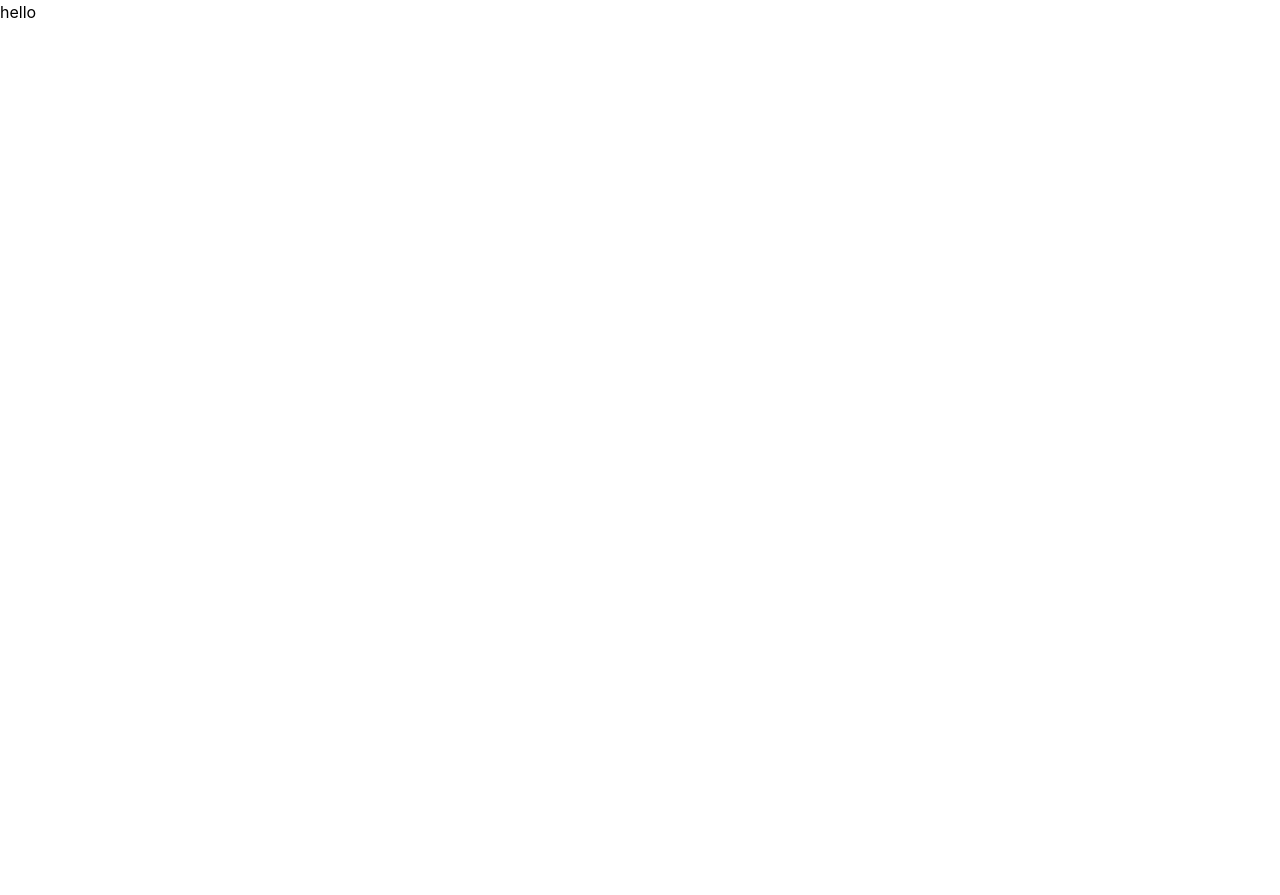
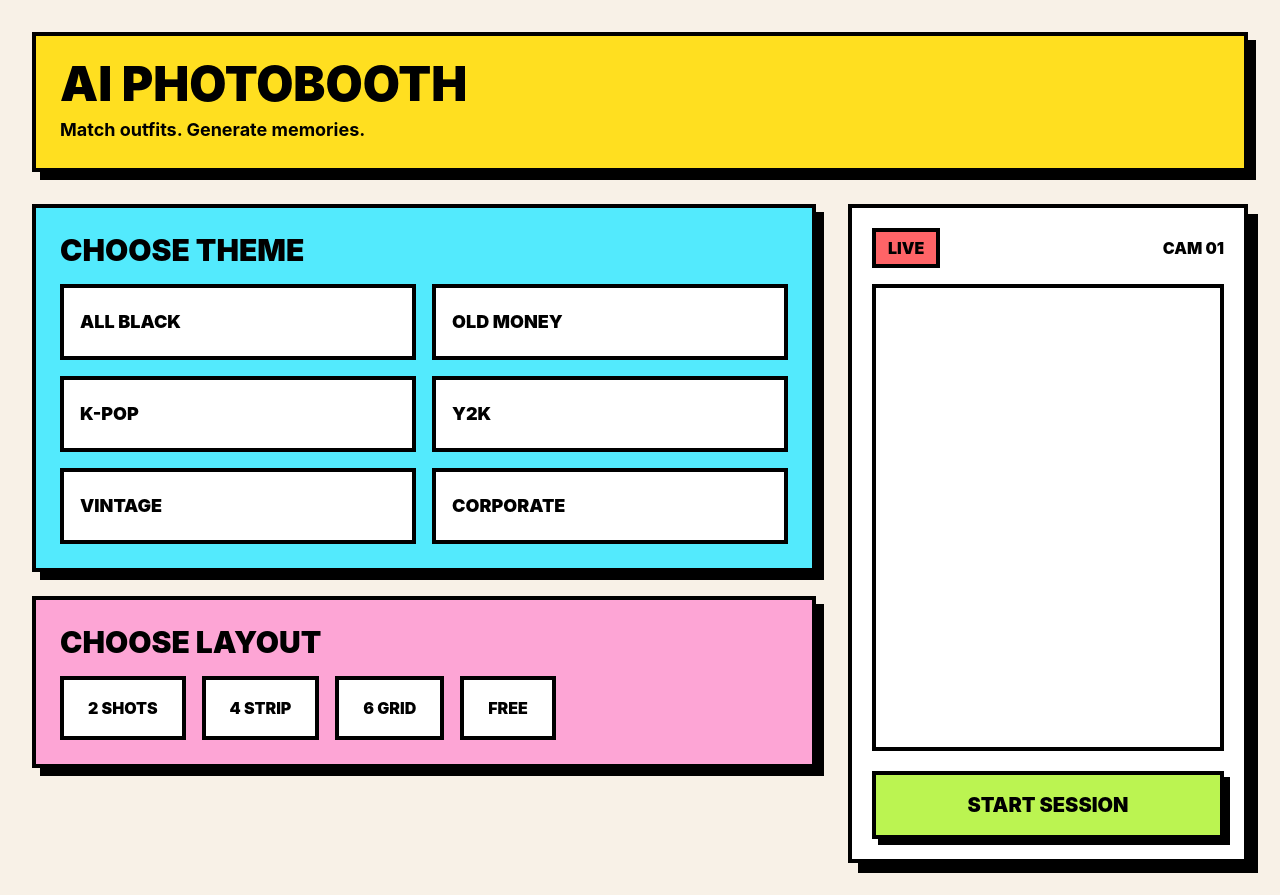
Before and after one commit to RIZKI-KUDENG/AI-Photobooth, a React (Vite) app: page / in a window 1280 px wide. Before the commit the page ends 800 px from the top, so only its background shows below. Built offline with nearby package versions, Linux system fonts and the light colour scheme; no server answers.

Commit message:
buat ui tampilan potoshoot

```diff
--- a/src/App.tsx
+++ b/src/App.tsx
@@ -1,5 +1,82 @@
-function App() {
-  return <div>hello</div>;
+import Webcam from "react-webcam";
+import Header from "./components/fragments/Header";
+
+export default function App() {
+  return (
+    <div className="min-h-screen bg-[#F8F1E7] p-8">
+      <div className="mx-auto max-w-7xl">
+        {/* Header */}
+        <Header />
+
+        <div className="grid gap-8 lg:grid-cols-[1fr_400px]">
+          {/* Left Content */}
+          <div className="space-y-6">
+            <div className="border-4 border-black bg-cyan-300 p-6 shadow-[8px_8px_0px_0px_#000]">
+              <h2 className="mb-4 text-3xl font-black uppercase">
+                Choose Theme
+              </h2>
+
+              <div className="grid gap-4 sm:grid-cols-2">
+                {[
+                  "ALL BLACK",
+                  "OLD MONEY",
+                  "K-POP",
+                  "Y2K",
+                  "VINTAGE",
+                  "CORPORATE",
+                ].map((theme) => (
+                  <button
+                    key={theme}
+                    className="border-4 border-black bg-white px-4 py-5 text-left text-lg font-black transition hover:-translate-x-1 hover:-translate-y-1 hover:shadow-[6px_6px_0px_0px_#000]"
+                  >
+                    {theme}
+                  </button>
+                ))}
+              </div>
+            </div>
+
+            <div className="border-4 border-black bg-pink-300 p-6 shadow-[8px_8px_0px_0px_#000]">
+              <h2 className="mb-4 text-3xl font-black uppercase">
+                Choose Layout
+              </h2>
+
+              <div className="flex flex-wrap gap-4">
+                {["2 SHOTS", "4 STRIP", "6 GRID", "FREE"].map((layout) => (
+                  <button
+                    key={layout}
+                    className="border-4 border-black bg-white px-6 py-4 font-black hover:shadow-[4px_4px_0px_0px_#000]"
+                  >
+                    {layout}
+                  </button>
+                ))}
+              </div>
+            </div>
+          </div>
+
+          {/* Camera Card */}
+          <div className="border-4 border-black bg-white p-5 shadow-[10px_10px_0px_0px_#000]">
+            <div className="mb-4 flex items-center justify-between">
+              <span className="rounded-none border-4 border-black bg-red-400 px-3 py-1 font-black">
+                LIVE
+              </span>
+
+              <span className="font-black">CAM 01</span>
+            </div>
+
+            <div className="overflow-hidden border-4 border-black">
+              <Webcam
+                audio={false}
+                screenshotFormat="image/jpeg"
+                className="aspect-[3/4] w-full object-cover"
+              />
+            </div>
+
+            <button className="mt-5 w-full border-4 border-black bg-lime-300 py-4 text-xl font-black uppercase transition hover:translate-x-1 hover:translate-y-1 hover:shadow-none shadow-[6px_6px_0px_0px_#000]">
+              Start Session
+            </button>
+          </div>
+        </div>
+      </div>
+    </div>
+  );
 }
-
-export default App;
--- /dev/null
+++ b/src/components/fragments/Header.tsx
@@ -0,0 +1,12 @@
+const Header = () => {
+  return (
+    <div className="mb-8 border-4 border-black bg-yellow-300 p-6 shadow-[8px_8px_0px_0px_#000]">
+      <h1 className="text-5xl font-black uppercase">AI PHOTOBOOTH</h1>
+      <p className="mt-2 text-lg font-bold">
+        Match outfits. Generate memories.
+      </p>
+    </div>
+  );
+};
+
+export default Header;
```
